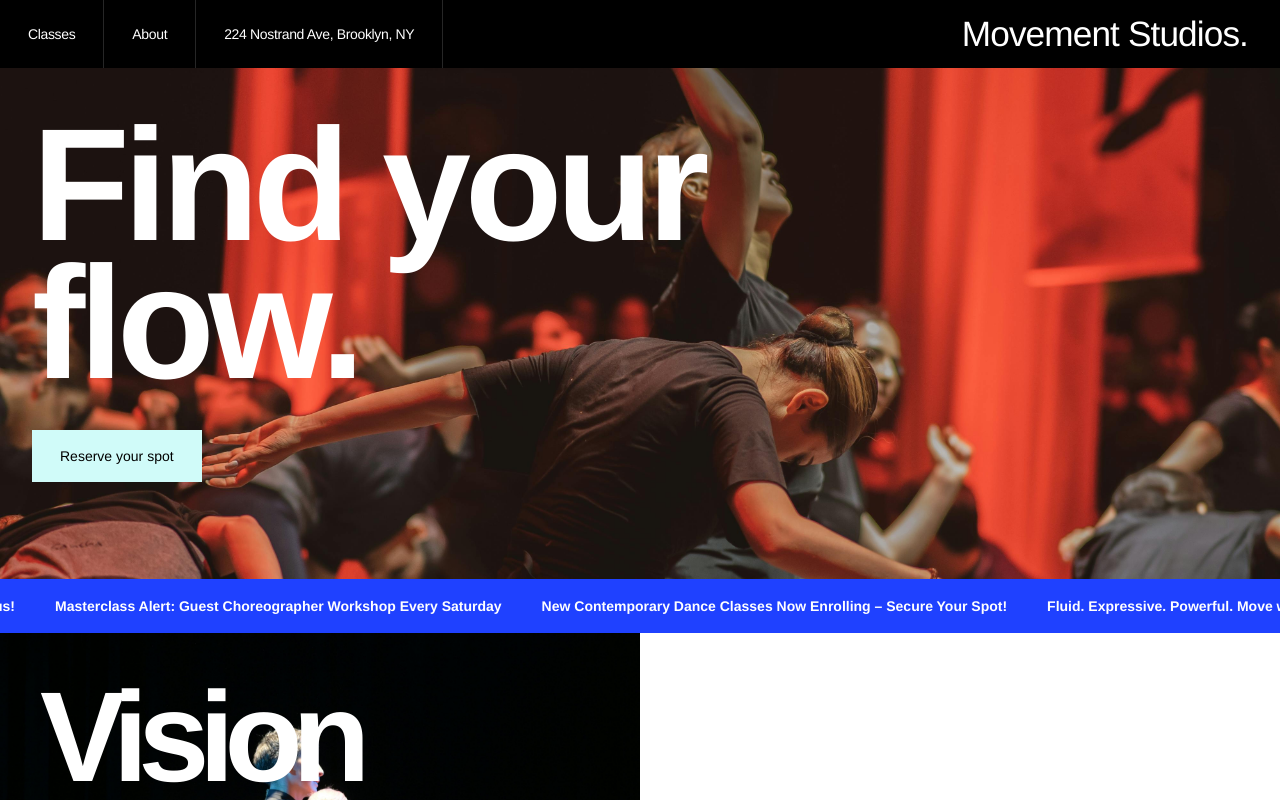
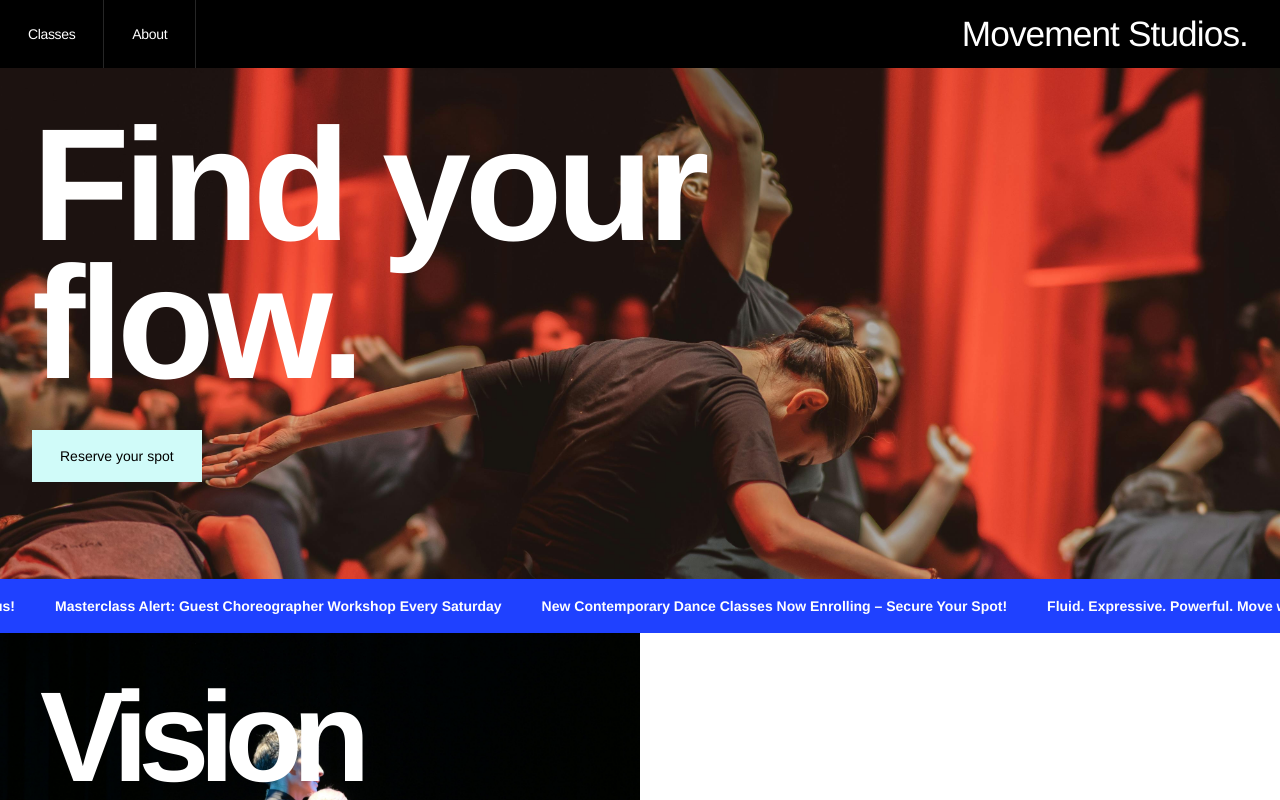
Before and after one commit to SabriBere/movement-studios, a Next.js app: page / in a window 1280 px wide. Shown: the top 800 px of the page. Built offline with nearby package versions, Linux system fonts and the light colour scheme.

Commit message:
fix on navbar & footer

```diff
--- a/src/components/Footer/Footer.tsx
+++ b/src/components/Footer/Footer.tsx
@@ -53,7 +53,8 @@ export default function Footer({ className = "" }: FooterProps) {
                 }
             },
             {
-                threshold: 0.2,
+                threshold: 0.05,
+                rootMargin: "0px 0px -8% 0px",
             }
         );
 
--- a/src/components/Navbar/Navbar.tsx
+++ b/src/components/Navbar/Navbar.tsx
@@ -10,7 +10,6 @@ type NavbarProps = {
 const desktopNavItems = [
     { label: "Classes", href: "/classes" },
     { label: "About", href: "/about" },
-    { label: "224 Nostrand Ave, Brooklyn, NY", href: "#location" },
 ];
 
 const mobileNavItems = [
```
